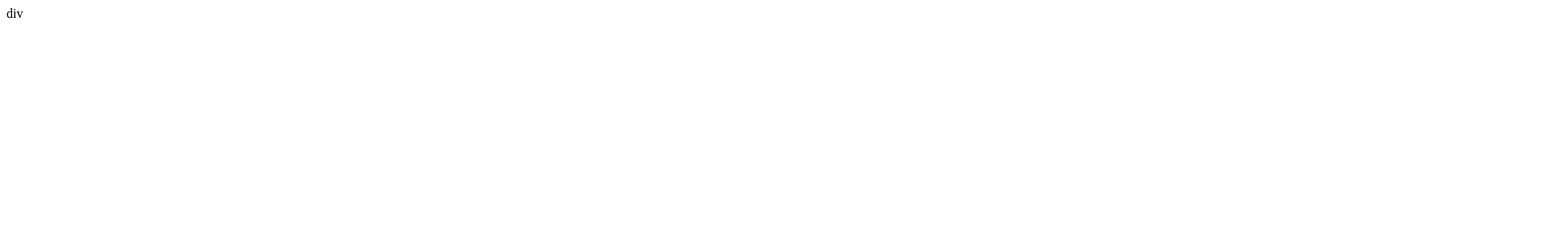
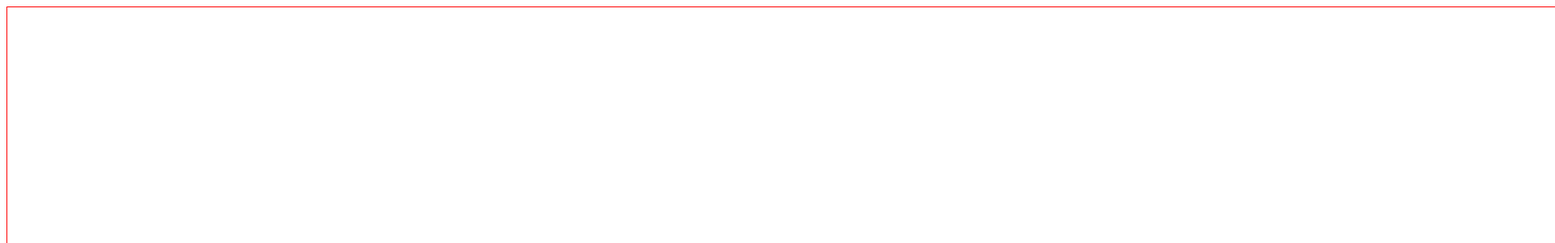
Before and after one commit to howdy-mj/react-spring-practice, a React (Create React App) app: page / in a window 1280 px wide. Shown: the top 300 px of the page at 81% size, 1920 px wide, since content can reach past the window. Built offline with nearby package versions, Linux system fonts and the light colour scheme.

Commit message:
done with emotion

```diff
--- a/src/App.tsx
+++ b/src/App.tsx
@@ -1,11 +1,30 @@
-import React from 'react';
+/** @jsx jsx */
+import React from "react";
+import { jsx, css } from "@emotion/core";
 
-function App() {
+const currentTime = new Date();
+const year = currentTime.getFullYear();
+const month = currentTime.getMonth() + 1;
+const data = currentTime.getDate();
+
+const App = () => {
   return (
-    <div className="App">
-      div
+    <div css={container}>
+      <div css={time}></div>
     </div>
   );
-}
+};
+
+const container = css`
+  border: 1px solid red;
+  width: 1920px;
+  height: 1080px;
+`;
+
+const time = css`
+  text-align: center;
+  font-size: 40px;
+  font-weight: bold;
+`;
 
 export default App;
```
